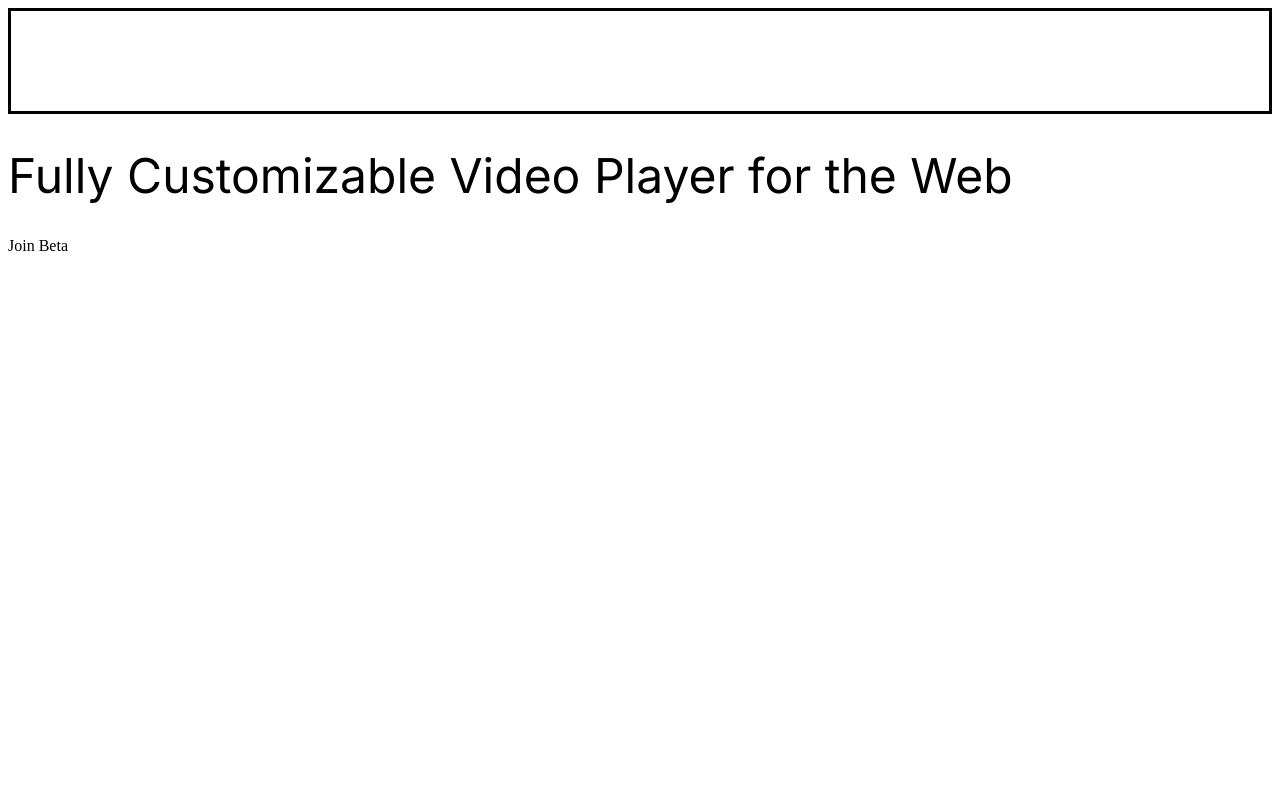
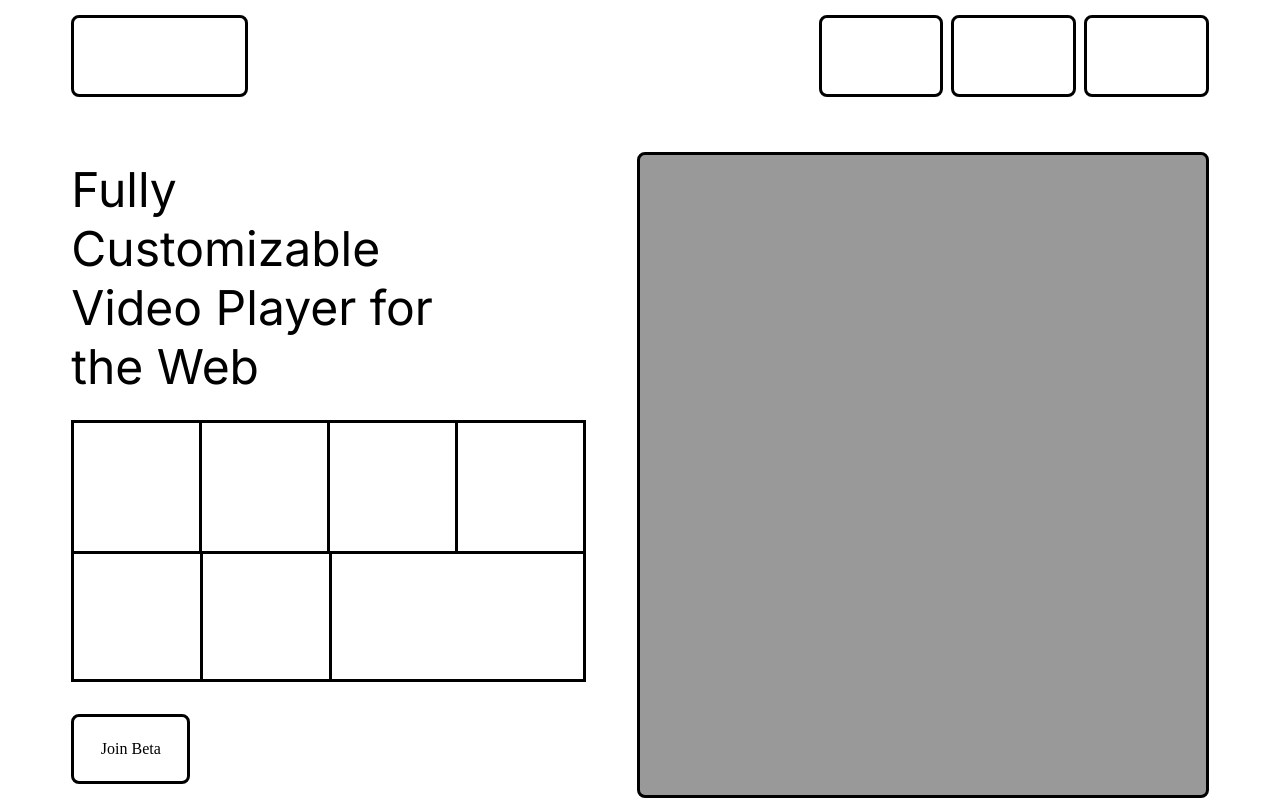
Before and after one commit to entiranibhuyan/videoplayer, a plain HTML site: page index.html in a window 1280 px wide. Drawn offline with Linux system fonts and the light colour scheme.

Commit message:
css file add

```diff
--- a/css/style.css
+++ b/css/style.css
@@ -5,6 +5,8 @@ h1 {
   font-size: 48px;
   font-weight: 400;
   color: black;
+  padding-bottom: 1.5rem;
+  margin: 0;
 }
 
 h2 {
@@ -63,32 +65,134 @@ p {
   color: white;
 }
 
-.navigator {
-  /* width: 100vw; */
+.page-wrapper{
+  width: 100%;
   height: auto;
-  padding-left: 264px;
-  padding-right: 264px;
-  padding-top: 50px;
-  padding-bottom: 50px;
+}
+
+.main-container{
+  width: 100%;
   display: flex;
   flex-direction: column;
+  justify-content: start;
+  align-items: center;
+}
+
+.navigator{
+  width: 90%;
+  height: 6rem;
+  display: flex;
+  flex-direction: row;
   justify-content: space-between;
   align-items: center;
+}
+
+.main-logo-container{
+  width: 15%;
+  height: 80%;
+  border: solid;
+  border-radius: 8px;
+}
+
+.nav-link-container{
+  width: 35%;
+  height: 80%;
+  display: flex;
+  flex-direction: row;
+  justify-content: space-between;
+  align-items: center;
+}
+
+.nav-link{
+  width: 33%;
+  height: 100%;
+  border: solid;
+  margin-left: 0.5rem;
+  border-radius: 8px;
+}
+
+.hero-container{
+  width: 90%;
+  height: 40rem;
+  margin-top: 3rem;
+  display: flex;
+  flex-direction: row;
+}
+
+.hero-text-container{
+  width: 50%;
+  height: 100%;
+  display: flex;
+  flex-direction: column;
+  align-items: start;
+  justify-content: center;
+}
+
+.hero-image-container{
+  width: 50%;
+  height: 100%;
+  background-color: rgb(153, 153, 153);
+  border: solid;
+  border-width: 0.2rem;
+  border-radius: 8px;
+}
+
+.hero-heading-container{
+  width: 75%;
+  height: auto;
+}
+
+.web-logo-wrapper{
+  width: 90%;
+  height: 40%;
   border: solid;
 }
 
-.logo-container {
-  width: 93px;
-  height: 35px;
+.web-logo-column-1{
+  width: 100%;
+  height: 50%;
+  display: flex;
+  flex-direction: row;
   border: solid;
-  border-width: 0.3px;
+  border-top: 0;
+  border-left: 0;
+  border-right: 0;
 }
 
+.web-logo-column-2{
+  width: 100%;
+  height: 50%;
+  display: flex;
+  flex-direction: row;
+}
 
-.button {
-  background-color: black;
-  padding-left: 16px;
-  padding-right: 16px;
-  padding-top: 8px;
-  padding-bottom: 8px;
+.web-logo{
+  width: 25%;
+  height: 100%;
 }
+
+.web-logo-border{
+  width: 25%;
+  height: 100%;
+  border: solid;
+  border-left: 0;
+  border-top: 0;
+  border-bottom: 0;
+}
+
+.web-logo-text{
+  width: 50%;
+  height: 100%;
+}
+
+.button-wrapper{
+  border: solid;
+  border-radius: 8px;
+  border-width: 0.2rem;
+  width: 20%;
+  height: 4rem;
+  display: flex;
+  align-items: center;
+  justify-content: center;
+  margin-top: 2rem;
+}
```
